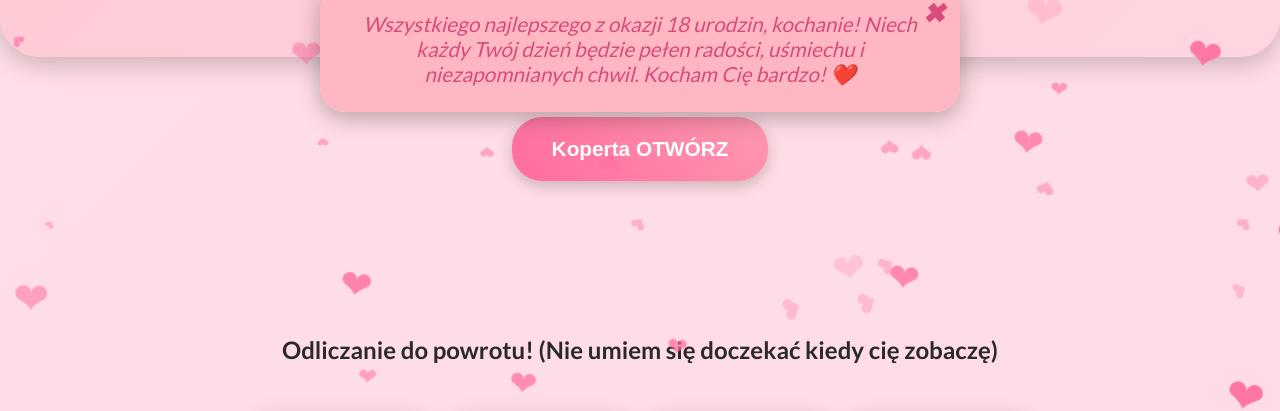
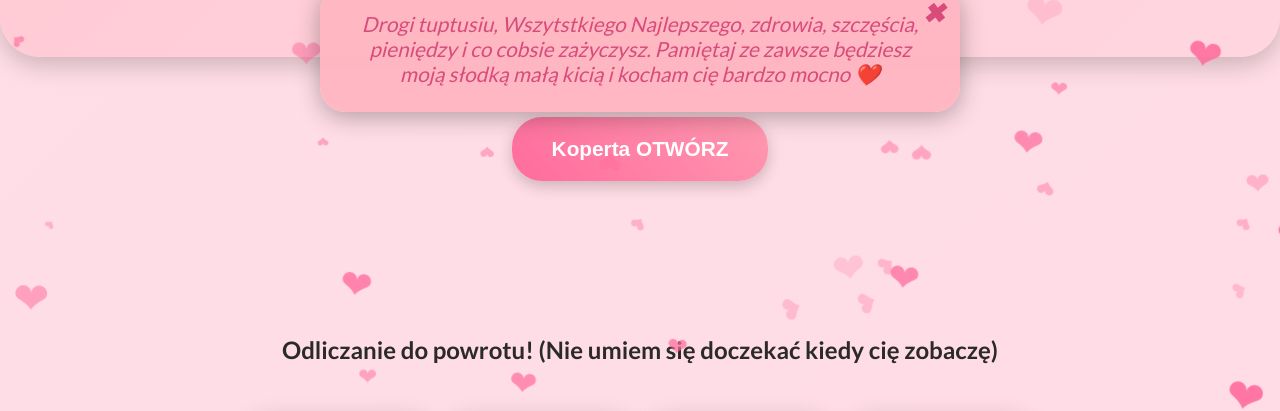
Before and after one commit to Czepiel/zuzi18, a plain HTML site: page index.html in a window 1280 px wide. Both pictures are taken after a click on the button "Koperta OTWÓRZ". Shown: the part 214-625 px from the top of the page. Drawn offline with nearby package versions, Linux system fonts and the light colour scheme.

Commit message:
Add files via upload

```diff
--- a/index.html
+++ b/index.html
@@ -25,7 +25,7 @@
 
 <div class="wish-envelope" id="wishEnvelope">
     <span class="close-btn" onclick="closeEnvelope()">✖</span>
-    Wszystkiego najlepszego z okazji 18 urodzin, kochanie! Niech każdy Twój dzień będzie pełen radości, uśmiechu i niezapomnianych chwil. Kocham Cię bardzo! ❤️
+    Drogi tuptusiu, Wszytstkiego Najlepszego, zdrowia, szczęścia, pieniędzy i co cobsie zażyczysz. Pamiętaj ze zawsze będziesz moją słodką małą kicią i kocham cię bardzo mocno ❤️
 </div>
 
 <div class="countdown-section">
```
